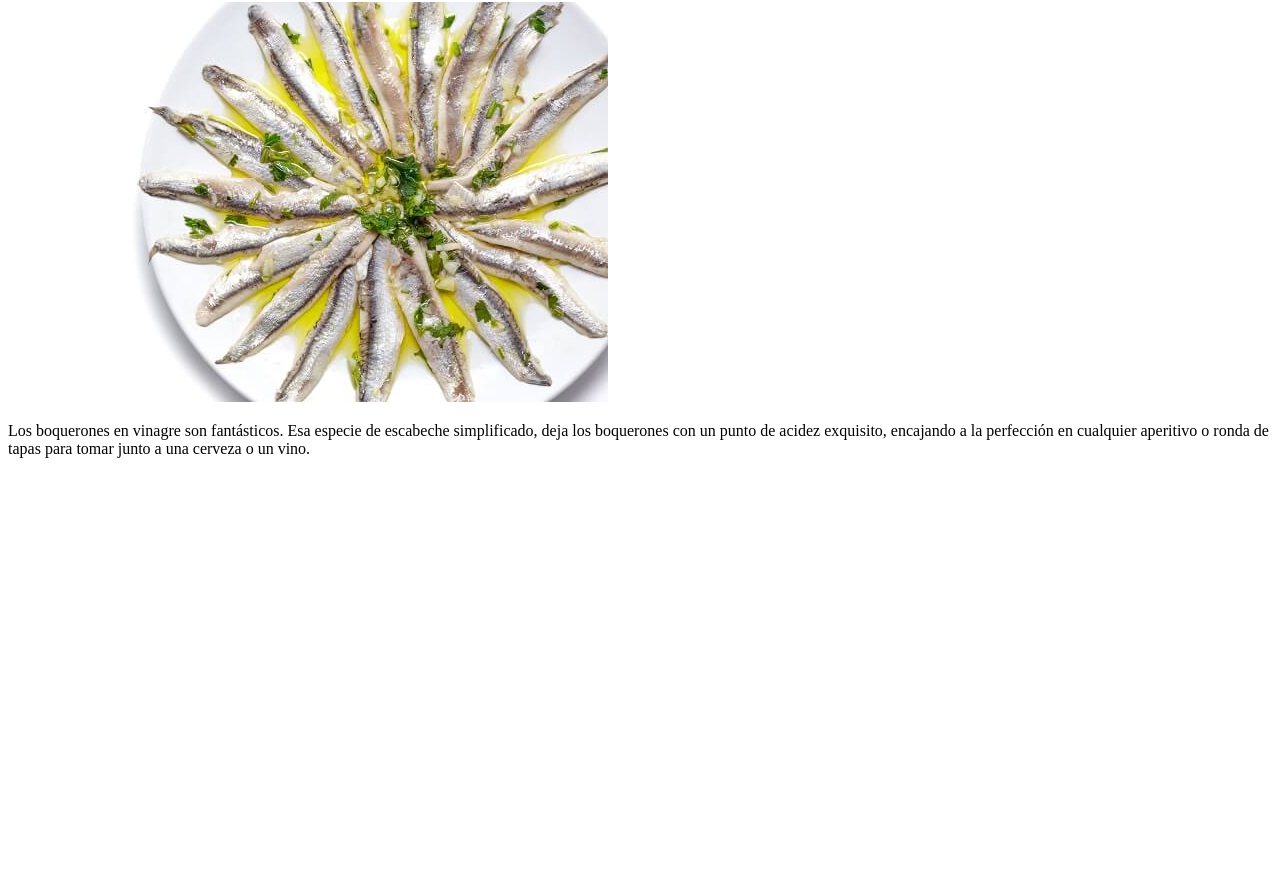
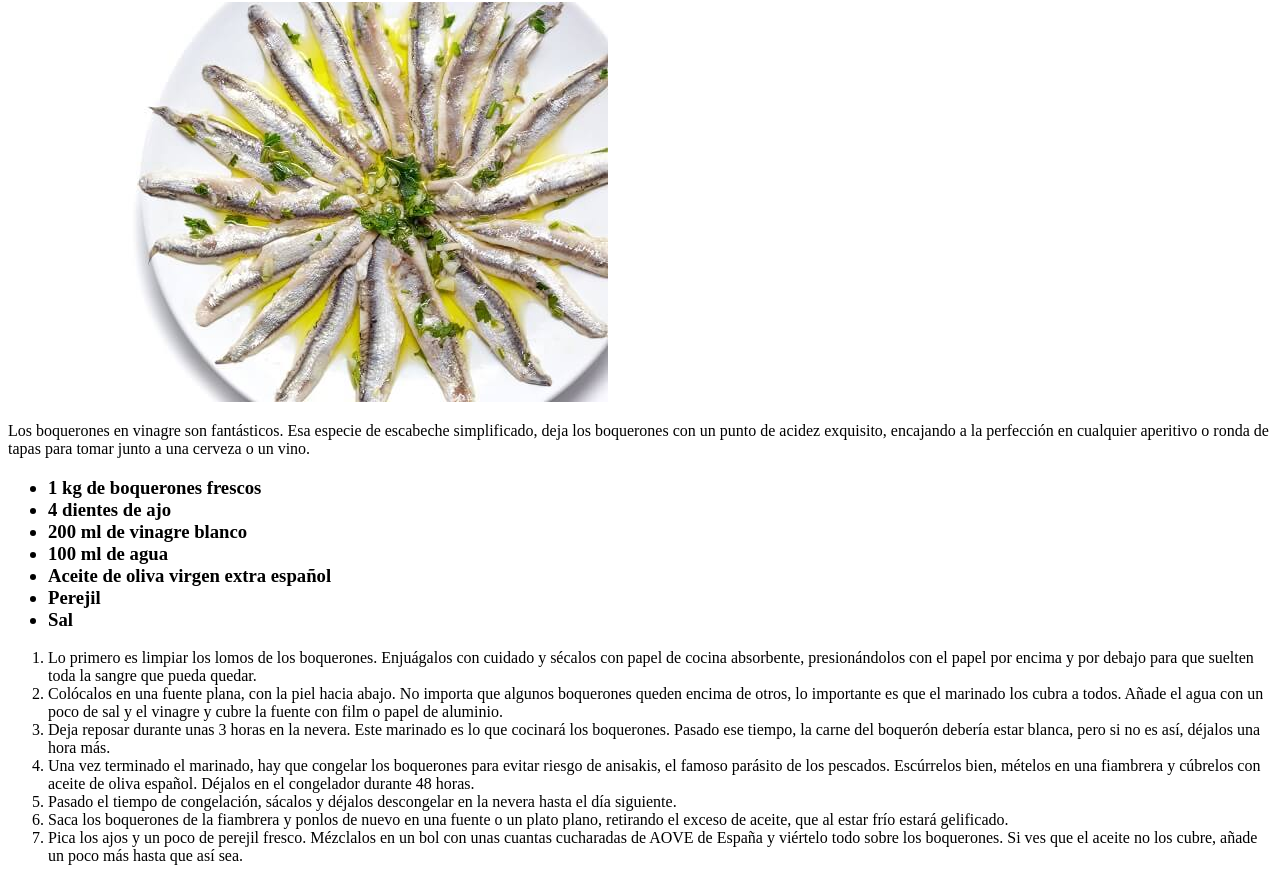
Before and after one commit to danicaracow/odin-recipes, a plain HTML site: page recipes/boquerones.html in a window 1280 px wide. Shown: the part 78-959 px from the top of the page. Before the commit the page ends 800 px from the top, so only its background shows below. Drawn offline with Linux system fonts and the light colour scheme.

Commit message:
Add boquerones ingredients and step-by-step recipe

```diff
--- a/recipes/boquerones.html
+++ b/recipes/boquerones.html
@@ -12,6 +12,28 @@
             deja los boquerones con un punto de acidez exquisito, encajando a la perfección en
              cualquier aperitivo o ronda de tapas para tomar junto a una cerveza o un vino.
         </p>
+        <h3>
+            <ul>
+                <li>1 kg de boquerones frescos</li>
+                <li>4 dientes de ajo</li>
+                <li>200 ml de vinagre blanco</li>
+                <li>100 ml de agua</li>
+                <li>Aceite de oliva virgen extra español</li>
+                <li>Perejil</li>
+                <li>Sal</li>
+            </ul>
+        </h3>
 
+        <p>
+            <ol>
+                <li>Lo primero es limpiar los lomos de los boquerones. Enjuágalos con cuidado y sécalos con papel de cocina absorbente, presionándolos con el papel por encima y por debajo para que suelten toda la sangre que pueda quedar.</li>
+                <li>Colócalos en una fuente plana, con la piel hacia abajo. No importa que algunos boquerones queden encima de otros, lo importante es que el marinado los cubra a todos. Añade el agua con un poco de sal y el vinagre y cubre la fuente con film o papel de aluminio.</li>
+                <li>Deja reposar durante unas 3 horas en la nevera. Este marinado es lo que cocinará los boquerones. Pasado ese tiempo, la carne del boquerón debería estar blanca, pero si no es así, déjalos una hora más.</li>
+                <li>Una vez terminado el marinado, hay que congelar los boquerones para evitar riesgo de anisakis, el famoso parásito de los pescados. Escúrrelos bien, mételos en una fiambrera y cúbrelos con aceite de oliva español. Déjalos en el congelador durante 48 horas.</li>
+                <li>Pasado el tiempo de congelación, sácalos y déjalos descongelar en la nevera hasta el día siguiente.</li>
+                <li>Saca los boquerones de la fiambrera y ponlos de nuevo en una fuente o un plato plano, retirando el exceso de aceite, que al estar frío estará gelificado.</li>
+                <li>Pica los ajos y un poco de perejil fresco. Mézclalos en un bol con unas cuantas cucharadas de AOVE de España y viértelo todo sobre los boquerones. Si ves que el aceite no los cubre, añade un poco más hasta que así sea.</li>
+            </ol>
+        </p>
     </body>
 </html>
```
